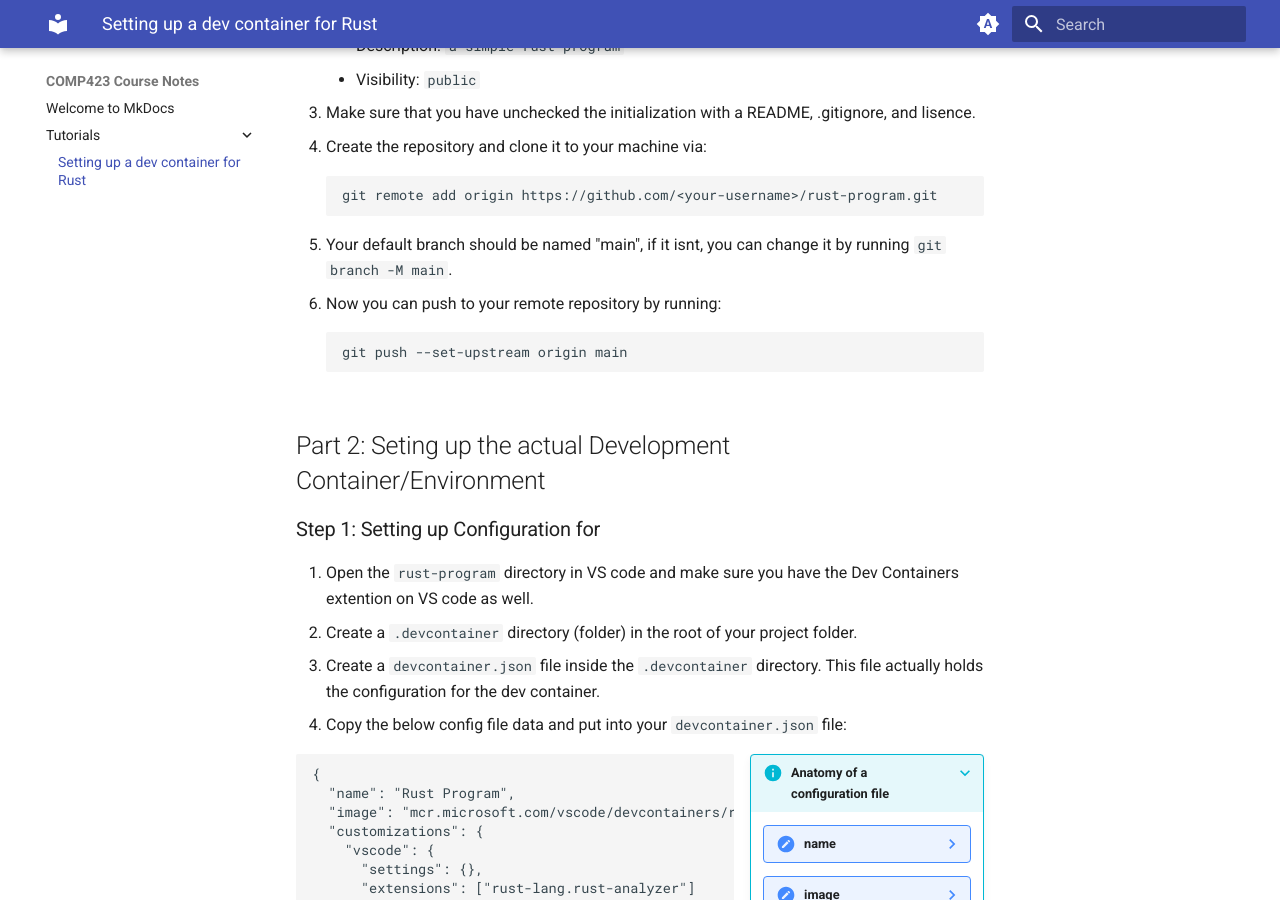
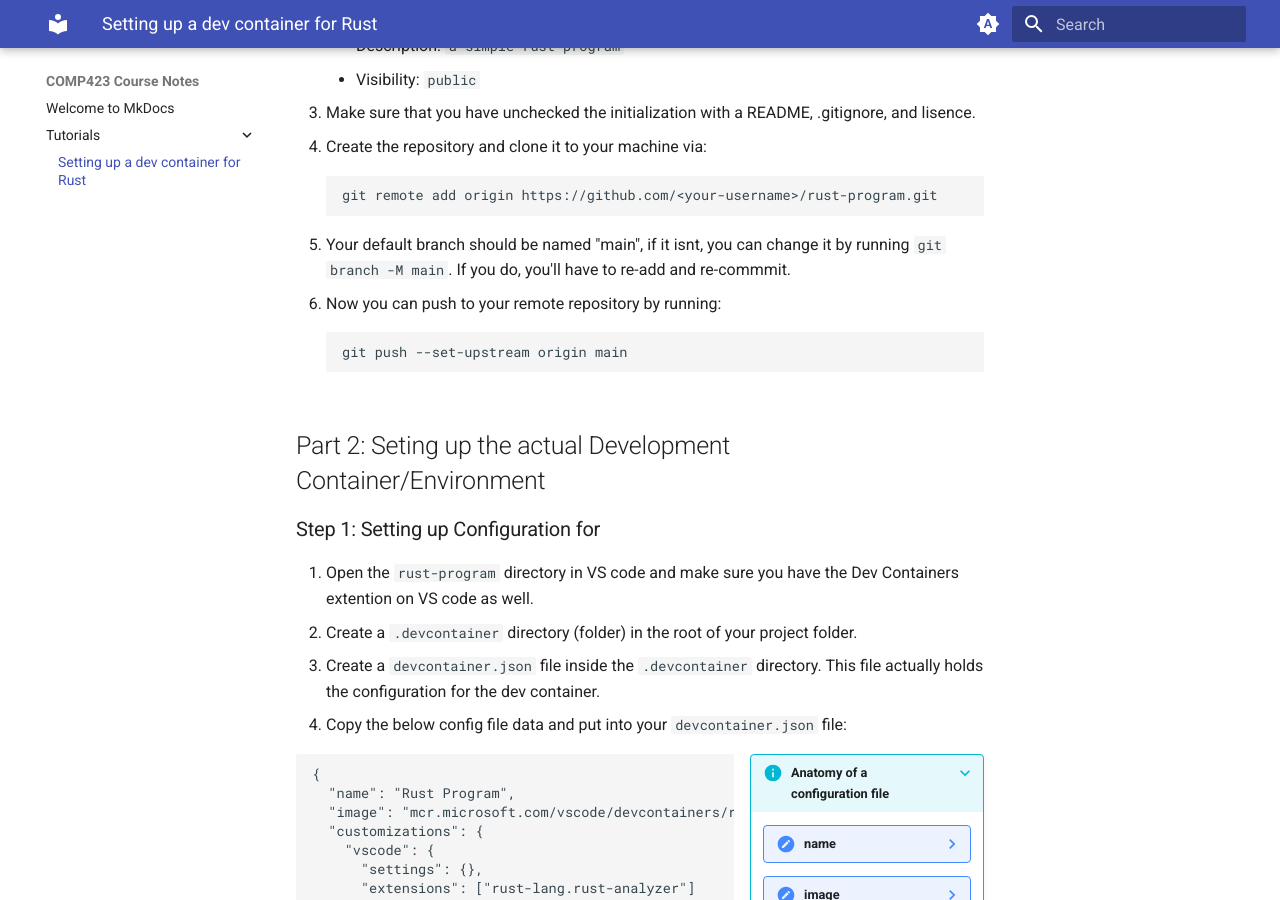
Before and after one commit to sisaxena42/comp423-course-notes, an MkDocs documentation site: the page built from docs/tutorials/rust-setup.md, in a window 1280 px wide and 900 px high, scrolled down 1423 px. Built offline with MkDocs 1.6.1 and Material for MkDocs 9.7.7, drawn with Linux system fonts in a browser that asks for light colours.

Commit message:
minor changes to a banger tutorial

````diff
--- a/docs/tutorials/rust-setup.md
+++ b/docs/tutorials/rust-setup.md
@@ -47,7 +47,7 @@ git commit -m "Initial commit with README"
 ```
 git remote add origin https://github.com/<your-username>/rust-program.git
 ```
-5. Your default branch should be named "main", if it isnt, you can change it by running `git branch -M main`.
+5. Your default branch should be named "main", if it isnt, you can change it by running `git branch -M main`. If you do, you'll have to re-add and re-commmit.
 6. Now you can push to your remote repository by running:
 ```
 git push --set-upstream origin main
@@ -156,7 +156,7 @@ Note: this command may not provide any feedback on the compiling step if no chna
 ## Victory!
  You have sucessfully created your first rust program in a dev container! You can now push you changes to your github repositiory with the following commands:
  ```
- git add.
+ git add .
  git commit -m "im better at this rust than the other one fs"
  ```
 
````
